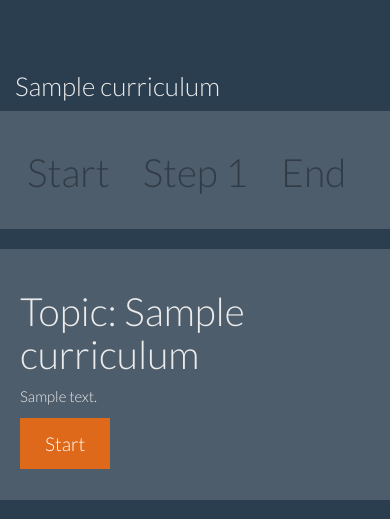
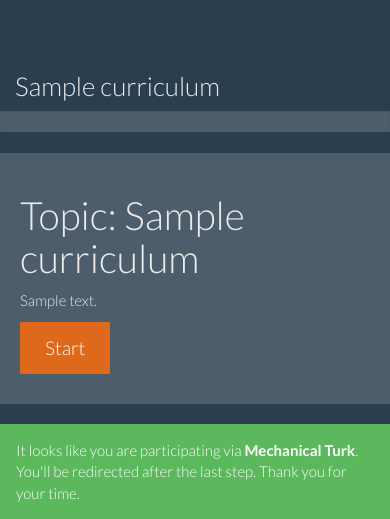
Before and after one commit to mslatour/oertutor, a Django app: page / in a window 390 px wide. Shown: the top 519 px of the page. Run offline with Django 3.2, Linux system fonts and the light colour scheme; tables that the repository leaves empty hold one stand-in row (values such as "Sample post"); some libraries are stand-ins or nearby versions.

Commit message:
Altered pagination layout and made mobile-friendly version

```diff
--- a/oertutor/templates/index.html
+++ b/oertutor/templates/index.html
@@ -34,14 +34,15 @@
 			<div class='row'>
 				<div class="col-lg-12"><h3>{{ curriculum.title }}</h3></div>
 			</div>
-			<div class='row well well-sm'>
+			<div class='row'>
+				<div class="col-lg-12 well well-sm hidden-sm hidden-xs">
 					<div class="pagination" style="margin: auto;">
 						{% if selected_kc == "start" %}
 						<li class='active'>
 						{% else %}
 						<li class='disabled'>
 						{% endif %}
-						<a><h1>Start</h1></a>
+							<a><h2>Start</h2></a>
 						</li>
 					{% for kc in kcs %}
 						{% if kc.id == selected_kc %}
@@ -49,17 +50,23 @@
 						{% else %}
 						<li class="disabled">
 						{% endif %}
-					<a><div class="col">
-						<h1>Step {{ forloop.counter }}</h1>
-					</div></a></li>
+						<a>
+							<h2>Step {{ forloop.counter }}</h2>
+						</a></li>
 					{% endfor %}
 						{% if selected_kc == "end" %}
 						<li class='active'>
 						{% else %}
 						<li class='disabled'>
 						{% endif %}
-						<a><h1>End</h1></a>
+							<a><h2>End</h2></a>
 						</li>
+					</div>
+				</div>
+				<div class="progress hidden-md hidden-lg">
+					{% if progress %}
+						<div class="progress-bar" style="width: {{ progress }}%"></div>
+					{% endif %}
 				</div>
 			</div>
 			<div class="row">
```
Also changed, not shown: oertutor/tutor/views.py (+12 -0 lines). Lines whose indentation alone changed are shown as unchanged.
